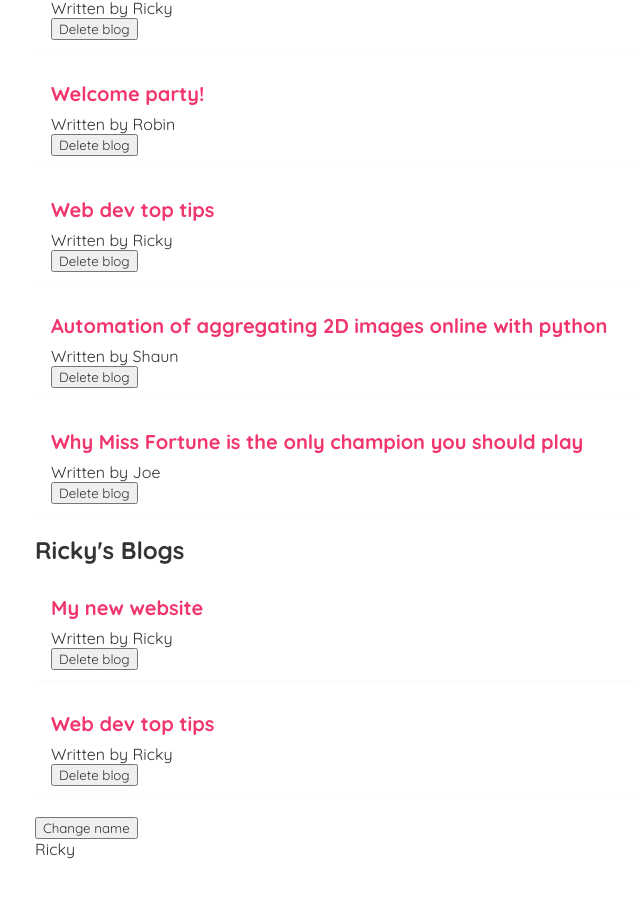
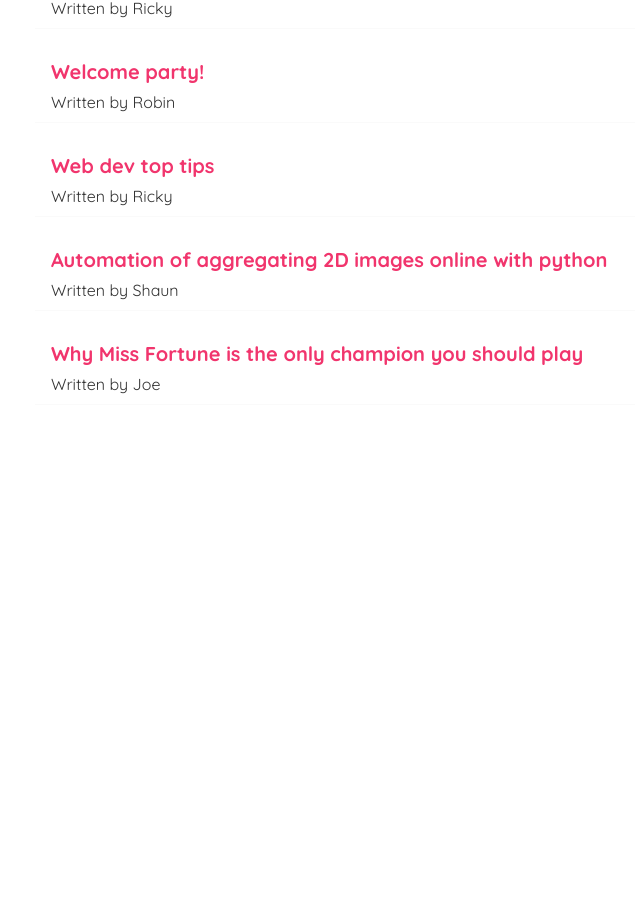
Before and after one commit to rmavlingcar/react-tutorial, a React (Create React App) app in the folder react-tutorial-blog/: page / in a window 1280 px wide. Shown: the part 226-1124 px from the top of the page, without its empty margins (305-945 px from the left). After the commit the page ends 800 px from the top, so only its background shows below. Built offline with nearby package versions, Linux system fonts and the light colour scheme; data requests are answered from the project's data file.

Commit message:
Completed tutorial #17

```diff
--- a/react-tutorial-blog/src/BlogList.js
+++ b/react-tutorial-blog/src/BlogList.js
@@ -1,4 +1,4 @@
-const BlogList = ({ blogs, title, handleDelete }) => {
+const BlogList = ({ blogs, title }) => {
     // const blogs = props.blogs;
     // const title = props.title;
 
@@ -12,9 +12,6 @@
                 <div className="blog-preview" key={blog.id}>
                     <h2>{ blog.title }</h2>
                     <p>Written by { blog.author }</p>
-                    <button onClick={() => {
-                        handleDelete(blog.id)
-                    }}>Delete blog</button>
                 </div>
             ))
             }
--- a/react-tutorial-blog/src/Home.js
+++ b/react-tutorial-blog/src/Home.js
@@ -2,31 +2,16 @@
 import BlogList from './BlogList';
 
 const Home = () => {
-    const [blogs, setBlogs] = useState([
-        { title: 'My new website', body: 'lorem ipsum...', author: 'Ricky', id: 1 },
-        { title: 'Welcome party!', body: 'lorem ipsum...', author: 'Robin', id: 2 },
-        { title: 'Web dev top tips', body: 'lorem ipsum...', author: 'Ricky', id: 3 },
-        { title: 'Automation of aggregating 2D images online with python', body: 'lorem ipsum...', author: 'Shaun', id: 4 },
-        { title: 'Why Miss Fortune is the only champion you should play', body: 'lorem ipsum...', author: 'Joe', id: 5 }
-    ]);
-
-    const [name, setName] = useState('Ricky');
-
-    const handleDelete = (id) => {
-        const newBlogs = blogs.filter(blog => blog.id != id);
-        setBlogs(newBlogs);
-    }
+    const [blogs, setBlogs] = useState(null);
 
     useEffect(() => {
-        console.log("useEffect hook triggered!");
-    }, [name]);
+        //console.log("useEffect hook triggered!");
+        fetch('http://localhost:8000/blogs').then(res => { return res.json(); }).then(data => { setBlogs(data); });
+    }, []);
 
     return (
     <div className="home">
-        <BlogList blogs={ blogs } title="All Blogs" handleDelete={ handleDelete }></BlogList>
-        <BlogList blogs={ blogs.filter((blog) => blog.author === 'Ricky')} title="Ricky's Blogs" handleDelete={ handleDelete }></BlogList>
-        <button onClick={ () => { setName('Robin') } }>Change name</button>
-        <p>{ name }</p>
+        {blogs && <BlogList blogs={ blogs } title="All Blogs"></BlogList>}
     </div>
     );
 }
```
